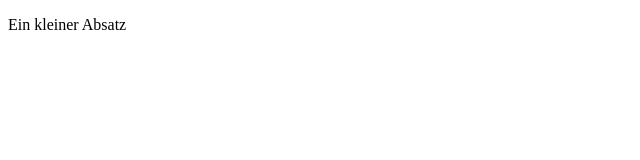
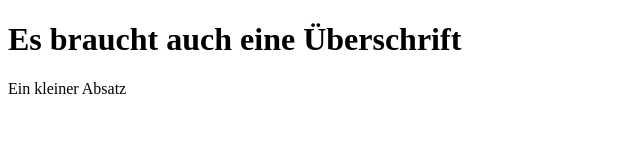
Before and after one commit to ringothiele/git-udemy, a plain HTML site: page index.html in a window 1280 px wide. Shown: the whole page, without its empty margins (0-640 px from the left). Drawn offline with Linux system fonts and the light colour scheme.

Commit message:
Headline neu dazu

```diff
--- a/index.html
+++ b/index.html
@@ -4,6 +4,7 @@
     <meta charset="utf-8">
     <meta name="viewport" content="width=device-width, initial-scale=1.0">
     <title>Neuer Titel</title>
+    <h1>Es braucht auch eine Überschrift</h1>
     <p>Ein kleiner Absatz</p>
   </head>
   <body>
```
